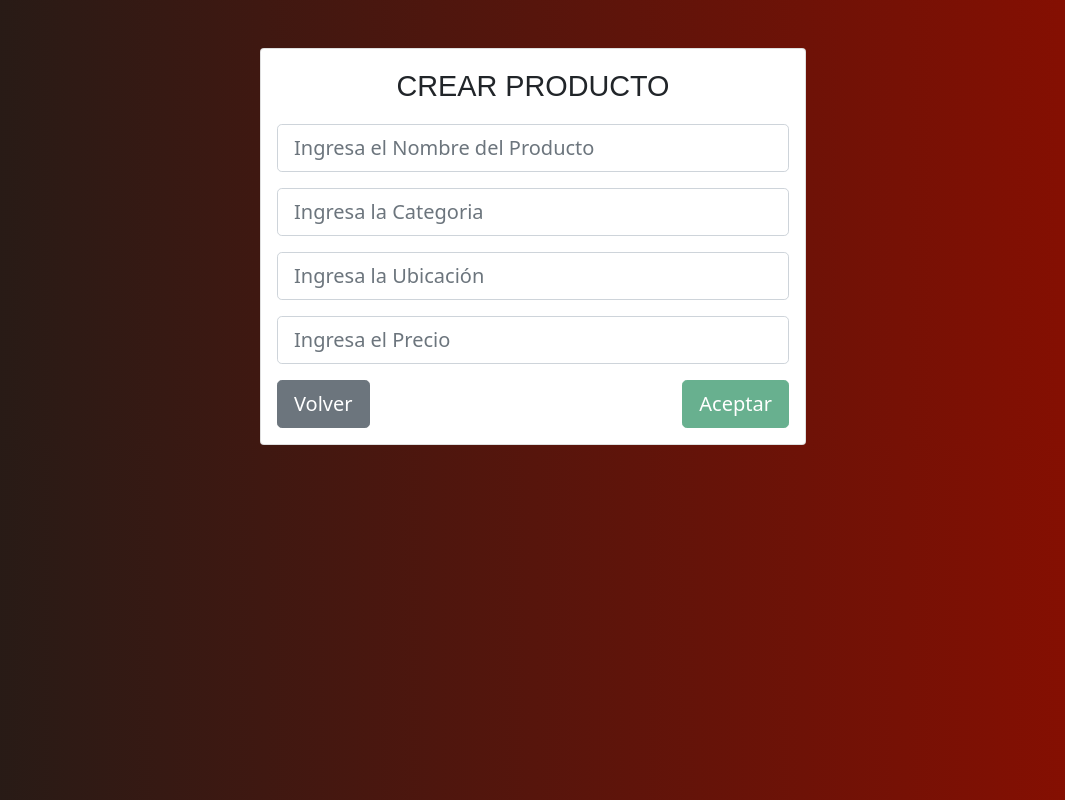
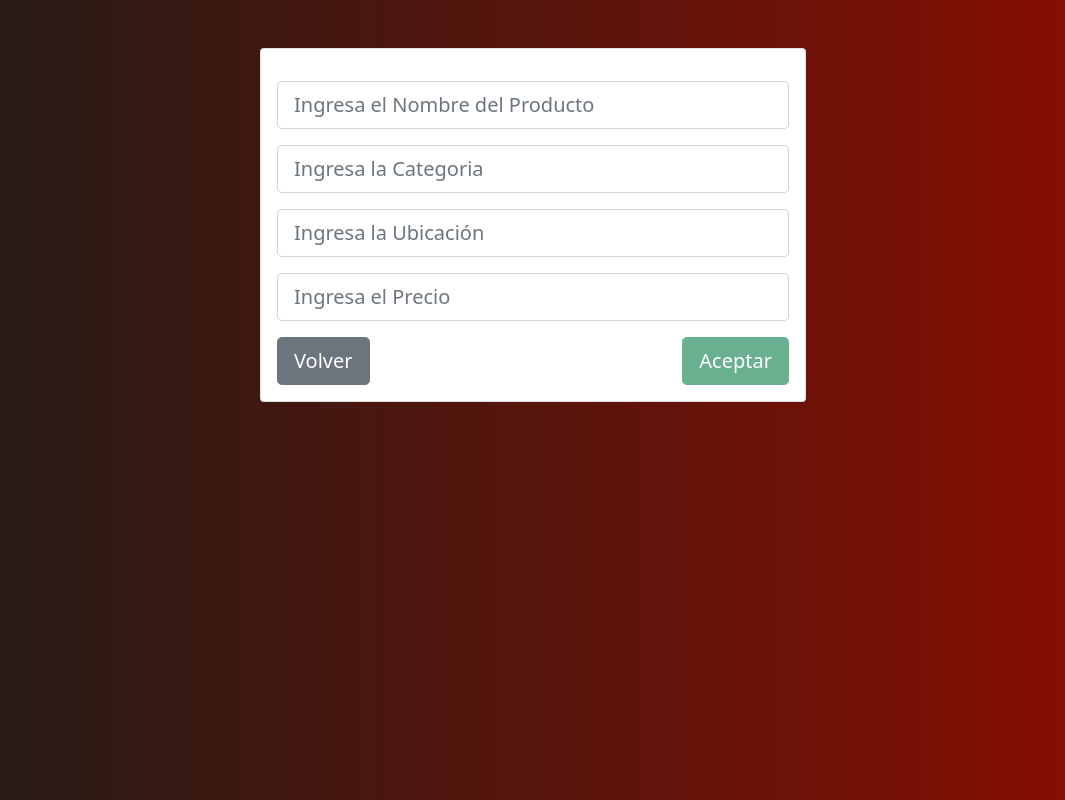
Before and after one commit to alejahndro02/crud, an Angular app in the folder cliente/: page /crear-producto in a window 1280 px wide. Shown: the whole page, without its empty margins (107-1172 px from the left). Built offline with nearby package versions, Linux system fonts and the light colour scheme.

Commit message:
Por medio de la interpolacion se agrega el titulo y este cambiara a edita cuando sea necesario

```diff
--- a/cliente/src/app/components/crear-producto/crear-producto.component.html
+++ b/cliente/src/app/components/crear-producto/crear-producto.component.html
@@ -3,7 +3,7 @@
         <div class="col-lg-6 offset-3">
             <div class="card">
                 <div class="card-body text-center">
-                    <span class="titulo">CREAR PRODUCTO</span>
+                    <span class="titulo">{{ titulo | uppercase }}</span>
                     <form class="mt-3" [formGroup]="productoForm" (ngSubmit)="agregarProducto()">
                         <div class="mb-3">
                             <input type="text" formControlName="nombre" class="form-control form-control-lg" placeholder="Ingresa el Nombre del Producto">
```
